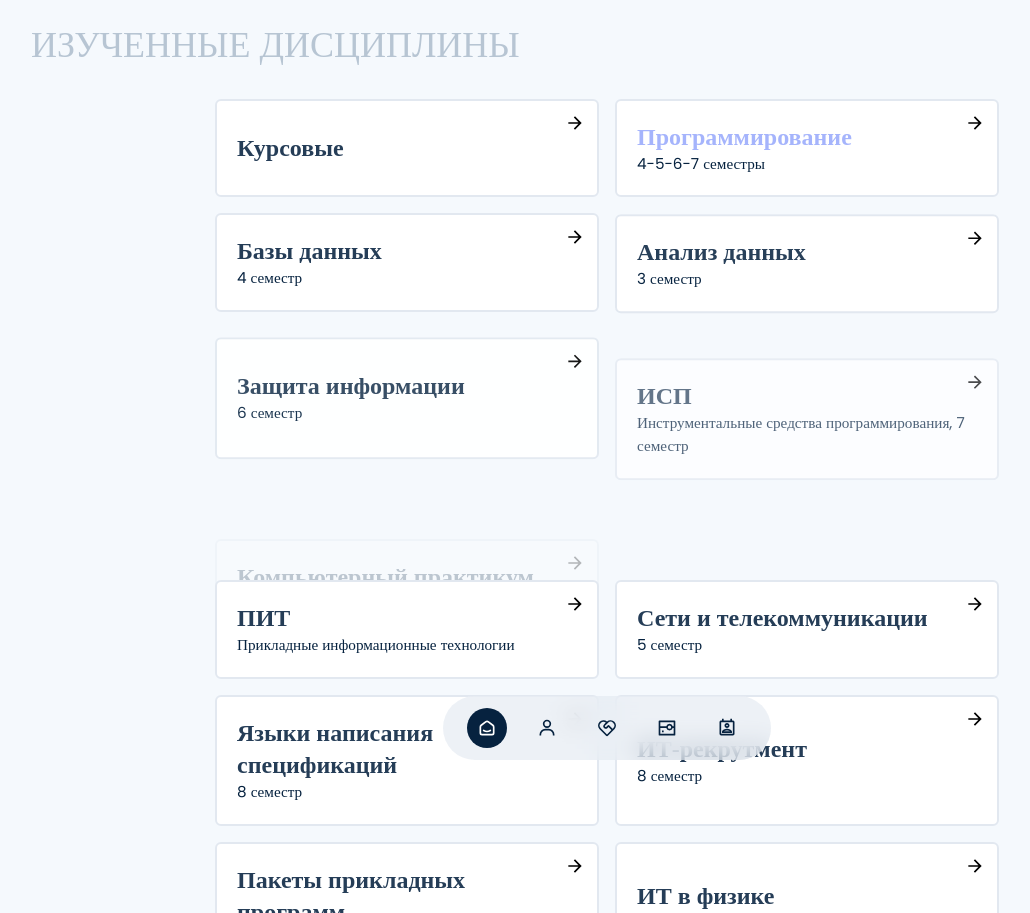
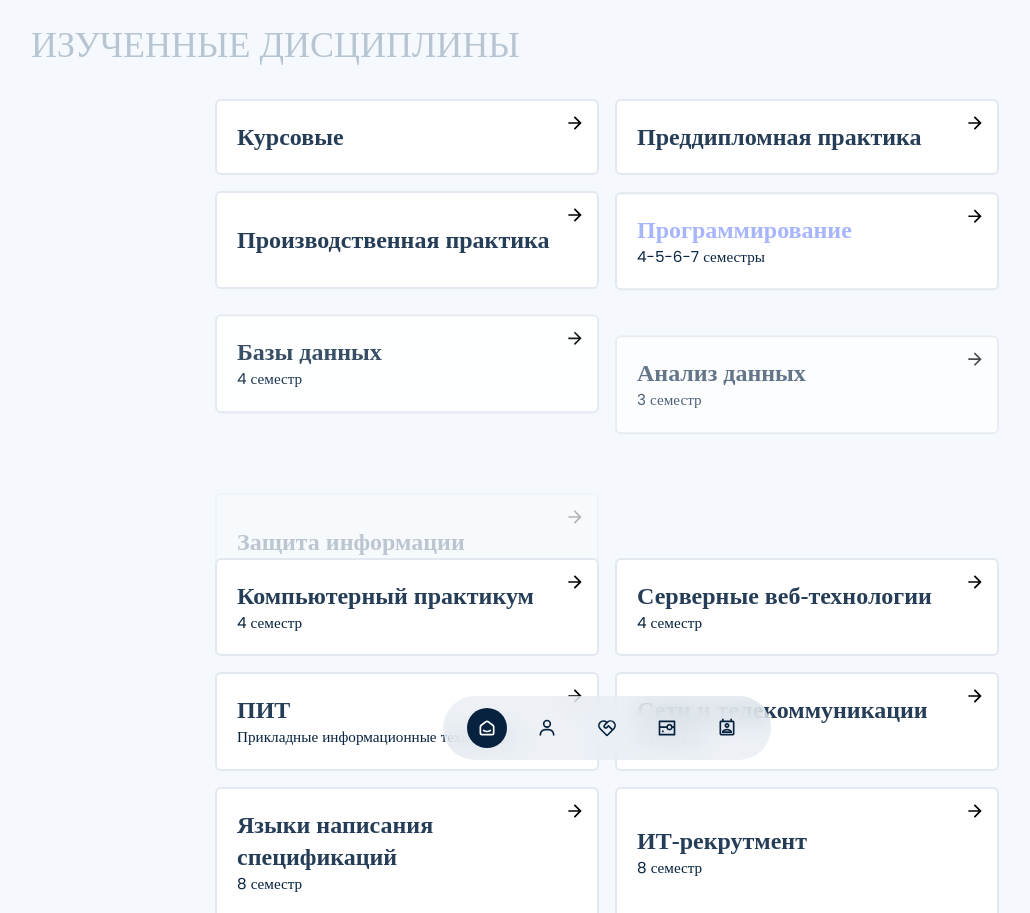
Before and after one commit to tantarin/my, a React (Vite) app: page / in a window 1280 px wide. Shown: the part 840-1753 px from the top of the page, without its empty margins (33-1063 px from the left). Built offline with nearby package versions, Linux system fonts and the light colour scheme; a web font is replaced by a local one.

Commit message:
данные о практиках

```diff
--- a/src/Content.js
+++ b/src/Content.js
@@ -81,6 +81,16 @@ export const content = {
         name: "Курсовые",
         para: "",
         link: 'https://disk.yandex.ru/d/K1tOh-V4Q2sKsw',
+      },
+      {
+        name: "Преддипломная практика",
+        para: "",
+        link: 'https://github.com/tantarin/practice_8_sem',
+      },
+      {
+        name: "Производственная практика",
+        para: "",
+        link: 'https://github.com/tantarin/practice_4_course/tree/main',
       },
       {
         name: "Программирование",
```
